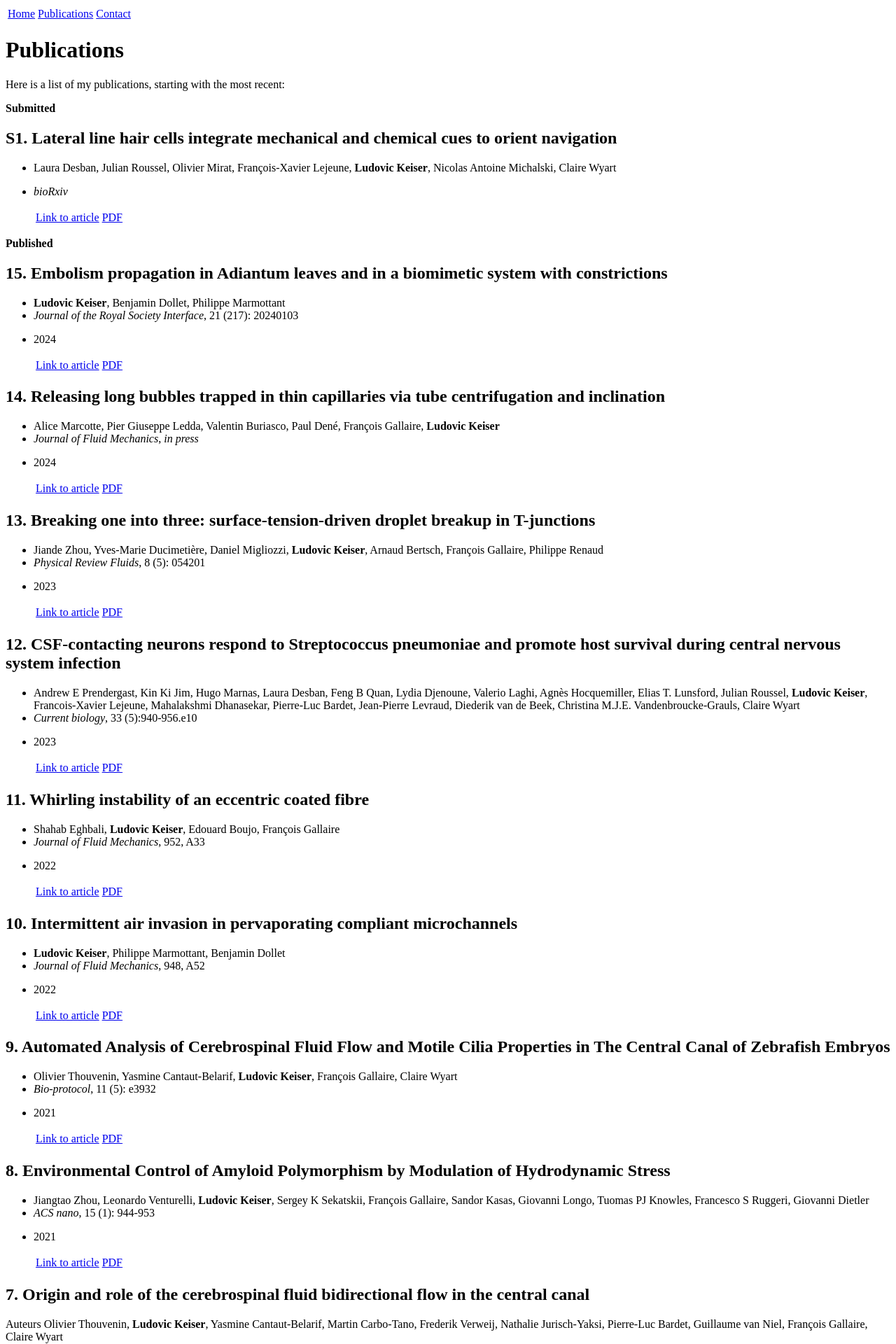
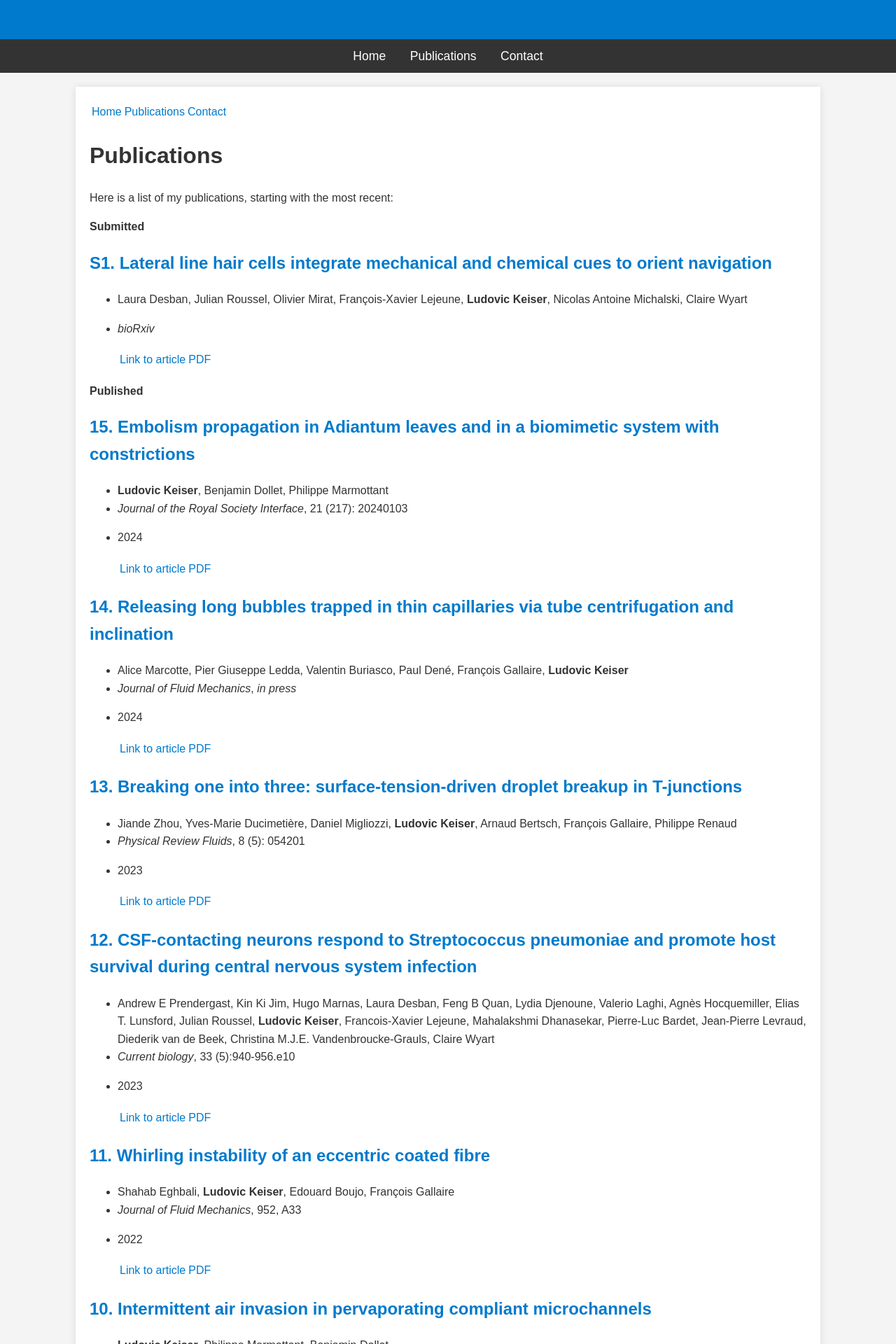
Before and after one commit to Keiser-sci/keiser-sci.github.io, a Jekyll site: the page built from publications.md, in a window 1280 px wide. Shown: the top 1920 px of the page at 70% size. Built offline with Jekyll 4.4.1, drawn with Linux system fonts in a browser that asks for light colours; our own code applies the rules of GitHub Pages for plain Markdown files; some of the changed text lies outside the part shown.

Commit message:
Update default.html

```diff
--- a/_layouts/default.html
+++ b/_layouts/default.html
@@ -3,12 +3,107 @@
 <head>
     <meta charset="UTF-8">
     <meta name="viewport" content="width=device-width, initial-scale=1.0">
-    <title>{{ page.title }}</title>
+    <title>{{ page.title | default: site.title }}</title>
+    <meta name="description" content="{{ page.description | default: site.description }}">
+    <meta name="keywords" content="{{ site.keywords }}">
+    <meta name="author" content="{{ site.author }}">
+
+    <!-- Link to custom CSS for styling -->
     <link rel="stylesheet" href="{{ '/assets/css/custom.css' | relative_url }}">
+
+    <!-- Basic styling for the layout -->
+    <style>
+        /* General Styles */
+        body {
+            font-family: 'Arial', sans-serif;
+            line-height: 1.6;
+            margin: 0;
+            padding: 0;
+            background-color: #f4f4f4;
+            color: #333;
+        }
+
+        a {
+            text-decoration: none;
+            color: #007acc;
+        }
+
+        a:hover {
+            text-decoration: underline;
+        }
+
+        /* Header Styles */
+        .header {
+            background-color: #007acc;
+            color: #fff;
+            padding: 20px;
+            text-align: center;
+        }
+
+        .header h1 {
+            margin: 0;
+            font-size: 2.5em;
+        }
+
+        /* Navigation Styles */
+        .nav {
+            background-color: #333;
+            padding: 10px;
+            text-align: center;
+        }
+
+        .nav a {
+            color: #fff;
+            margin: 0 15px;
+            font-size: 1.1em;
+        }
+
+        /* Main Content Styles */
+        .container {
+            width: 80%;
+            margin: 20px auto;
+            padding: 20px;
+            background-color: #fff;
+            box-shadow: 0 0 10px rgba(0, 0, 0, 0.1);
+        }
+
+        h2 {
+            color: #007acc;
+        }
+
+        /* Footer Styles */
+        .footer {
+            text-align: center;
+            padding: 15px;
+            background-color: #333;
+            color: #fff;
+            margin-top: 20px;
+        }
+    </style>
 </head>
 <body>
+    <!-- Header Section -->
+    <div class="header">
+        <h1>{{ site.title }}</h1>
+        <p>{{ site.description }}</p>
+    </div>
+
+    <!-- Navigation Bar -->
+    <div class="nav">
+        <a href="{{ '/' | relative_url }}">Home</a>
+        <a href="{{ '/publications/' | relative_url }}">Publications</a>
+        <a href="{{ '/contact/' | relative_url }}">Contact</a>
+    </div>
+
+    <!-- Main Content Area -->
     <div class="container">
         {{ content }}
     </div>
+
+    <!-- Footer Section -->
+    <div class="footer">
+        <p>&copy; {{ site.author }} - {{ 'now' | date: "%Y" }}</p>
+        <p>All rights reserved.</p>
+    </div>
 </body>
 </html>
```
